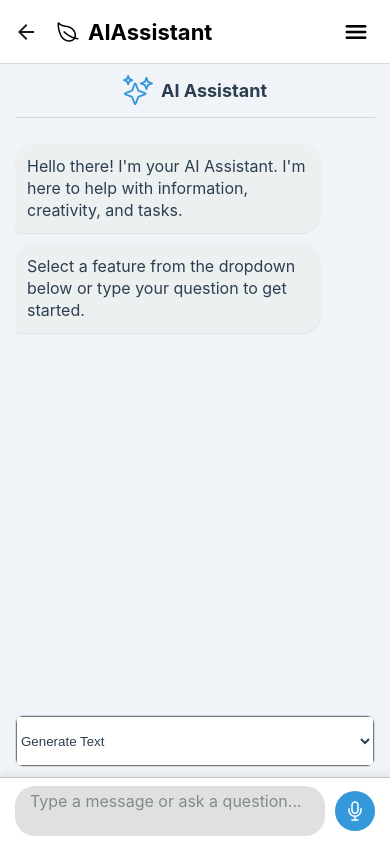
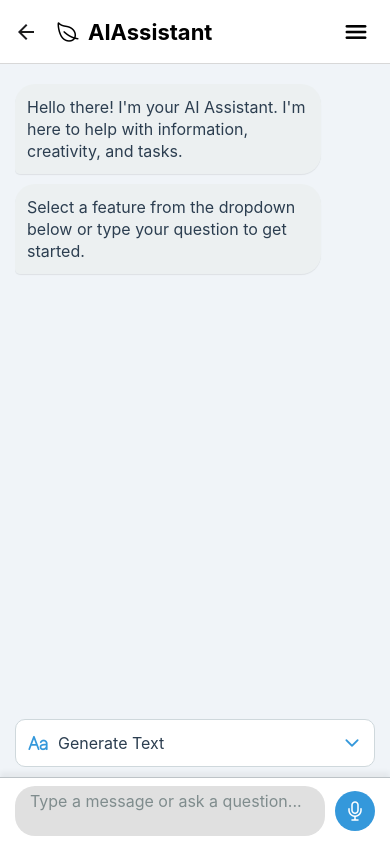
Before and after one commit to Jay0073/Lifease, a React Native app: screen /AIAssistant in a window 390 px wide. Built offline with nearby package versions, Linux system fonts and the light colour scheme.

Commit message:
feat: Update dependencies and enhance AIAssistantScreen and VisualAssistantScreen functionality

```diff
--- a/package.json
+++ b/package.json
@@ -32,8 +32,13 @@
     "react-dom": "18.3.1",
     "react-native": "0.76.9",
     "react-native-dotenv": "^3.4.11",
+    "react-native-gesture-handler": "^2.25.0",
+    "react-native-modalize": "^2.1.1",
+    "react-native-paper": "^5.13.5",
+    "react-native-reanimated": "^3.17.5",
     "react-native-safe-area-context": "4.12.0",
     "react-native-screens": "~4.4.0",
+    "react-native-vector-icons": "^10.2.0",
     "react-native-web": "~0.19.13"
   },
   "devDependencies": {
--- a/screens/AIAssistantScreen.js
+++ b/screens/AIAssistantScreen.js
@@ -1,5 +1,5 @@
-// screens/AIAssistantScreen.js - With Feature Dropdown
-import React, { useState, useRef } from 'react';
+// screens/AIAssistantScreen.js
+import React, { useState, useRef } from "react";
 import {
   View,
   Text,
@@ -10,33 +10,40 @@ import {
   KeyboardAvoidingView,
   Platform,
   SafeAreaView,
-  // Removed UIManager, findNodeHandle as not strictly needed for basic scrollToEnd
-} from 'react-native';
-import Ionicons from '@expo/vector-icons/Ionicons';
-import { Picker } from '@react-native-picker/picker'; // Import Picker
+  Modal,
+  FlatList,
+} from "react-native";
+import Ionicons from "@expo/vector-icons/Ionicons";
+import { GoogleGenerativeAI } from "@google/generative-ai";
 
-// Placeholder for conversation messages
 const initialMessages = [
-    { id: 1, text: "Hello there! I'm your AI Assistant. I'm here to help with information, creativity, and tasks.", sender: 'ai' },
-    { id: 2, text: "Select a feature from the dropdown below or type your question to get started.", sender: 'ai' }, // Updated greeting
+  {
+    id: 1,
+    text: "Hello there! I'm your AI Assistant. I'm here to help with information, creativity, and tasks.",
+    sender: "ai",
+  },
+  {
+    id: 2,
+    text: "Select a feature from the dropdown below or type your question to get started.",
+    sender: "ai",
+  },
 ];
 
-// Define the list of AI features
+const genAI = new GoogleGenerativeAI("AIzaSyCtju80slt9-z-Otk1mKSnpoKCfR8jQRUw");
+
 const aiFeatures = [
-    // { label: 'Select a Feature', value: null }, // Default option
-    { label: 'Generate Text', value: 'generate_text' },
-    { label: 'Analyze Image', value: 'analyze_image' },
-    { label: 'Code Help', value: 'code_help' },
-    { label: 'Translate', value: 'translate' },
-    { label: 'Summarize', value: 'summarize' },
-    // Add more features here
+  { label: "Generate Text", value: "generate_text", icon: "text" },
+  { label: "Analyze Image", value: "analyze_image", icon: "image" },
+  { label: "Code Help", value: "code-slash", icon: "code-slash" },
+  { label: "Translate", value: "language", icon: "language" },
+  { label: "Summarize", value: "document-text", icon: "document-text" },
 ];
-
 
 const AIAssistantScreen = ({ navigation }) => {
   const [messages, setMessages] = useState(initialMessages);
-    const [inputText, setInputText] = useState('');
-    const [selectedFeature, setSelectedFeature] = useState(aiFeatures[0].value); // State for selected feature
+  const [inputText, setInputText] = useState("");
+  const [selectedFeature, setSelectedFeature] = useState(aiFeatures[0]);
+  const [modalVisible, setModalVisible] = useState(false);
   const scrollViewRef = useRef(null);
 
   const scrollToBottom = () => {
@@ -45,97 +52,151 @@ const AIAssistantScreen = ({ navigation }) => {
     }
   };
 
-    const handleSend = () => {
+  const handleSend = async () => {
     if (inputText.trim()) {
-            const newUserMessage = { id: messages.length + 1, text: inputText.trim(), sender: 'user' };
-            setMessages(prevMessages => [...prevMessages, newUserMessage]);
-            setInputText('');
+      const newUserMessage = {
+        id: messages.length + 1,
+        text: inputText.trim(),
+        sender: "user",
+      };
+      setMessages((prevMessages) => [...prevMessages, newUserMessage]);
+      setInputText("");
       setTimeout(scrollToBottom, 50);
 
-            // TODO: Integrate with AI API here - send inputText
-            // Once you get the AI response:
-            // const aiResponse = { id: messages.length + 2, text: "This is a placeholder AI response.", sender: 'ai' };
-            // setMessages(prevMessages => [...prevMessages, aiResponse]);
-            // setTimeout(scrollToBottom, 50);
+      const aiResponseText = await callGeminiAPI(inputText);
+
+      const aiResponse = {
+        id: messages.length + 2,
+        text: aiResponseText,
+        sender: "ai",
+      };
+      setMessages((prevMessages) => [...prevMessages, aiResponse]);
+      setTimeout(scrollToBottom, 50);
     }
   };
 
-     const handleFeatureSelect = (itemValue) => {
-         setSelectedFeature(itemValue);
-         console.log(`Feature selected: ${itemValue}`);
-         if (itemValue) { // If a valid feature is selected (not the default 'Select...')
-             // TODO: Trigger action based on selected feature
-             // You might clear input, prompt the user for specific input related to the feature,
-             // or navigate to a different screen/modal for that feature.
-             // Example: If 'generate_text' is selected, maybe show a text input specifically for generation prompts.
+  const handleFeatureSelect = (feature) => {
+    setSelectedFeature(feature);
+    setModalVisible(false);
+    console.log(`Feature selected: ${feature.value}`);
+  };
+
+  const callGeminiAPI = async (inputText) => {
+    try {
+      const model = genAI.getGenerativeModel({ model: "gemini-2.0-flash" });
+      const prompt = `You are a helpful ai assistant. Please respond to the following input in a simple, clear, and friendly manner: "${inputText}"`;
+      const result = await model.generateContent([prompt]);
+      const response = result?.response?.text()?.trim();
+      console.log("Gemini API Response:", response);
+      return response || "Sorry, I couldn't process your request.";
+    } catch (error) {
+      console.error("Error calling Gemini API:", error);
+      return "An error occurred while processing your request.";
     }
   };
 
-    // Placeholder for the AI Persona icon and text
-    const AIPersona = () => (
-        <View style={styles.aiPersonaContainer}>
-             <Ionicons name="sparkles-outline" size={30} color="#3498db" style={{ marginRight: 8 }}/>
-            <Text style={styles.aiPersonaText}>AI Assistant</Text>
+  const MessageBubble = ({ text, sender }) => (
+    <View
+      style={[
+        styles.messageBubble,
+        sender === "user" ? styles.userMessage : styles.aiMessage,
+      ]}
+    >
+      <Text
+        style={[
+          styles.messageText,
+          sender === "user" ? styles.userMessageText : styles.aiMessageText,
+        ]}
+      >
+        {text}
+      </Text>
     </View>
   );
-
-    // Placeholder for a single message bubble
-    const MessageBubble = ({ text, sender }) => (
-        <View style={[
-            styles.messageBubble,
-            sender === 'user' ? styles.userMessage : styles.aiMessage
-        ]}>
-            <Text style={[
-                styles.messageText,
-                sender === 'user' ? styles.userMessageText : styles.aiMessageText
-            ]}>{text}</Text>
-        </View>
-    );
-
 
   return (
     <KeyboardAvoidingView
       style={styles.safeArea}
-        behavior={Platform.OS === 'ios' ? 'padding' : 'height'}
-        keyboardVerticalOffset={Platform.OS === 'ios' ? 90 : 70}
+      behavior={Platform.OS === "ios" ? "padding" : "height"}
+      keyboardVerticalOffset={Platform.OS === "ios" ? 90 : 70}
     >
-      <SafeAreaView style={{ flex: 1, backgroundColor: '#f0f4f8' }}>
+      <SafeAreaView style={{ flex: 1, backgroundColor: "#f0f4f8" }}>
         <View style={styles.container}>
-
-          {/* --- AI Persona/Greeting Area --- */}
-          <AIPersona />
-
-          {/* --- Conversation/Message Area --- */}
+          {/* --- Conversation Area --- */}
           <ScrollView
             style={styles.messageList}
             contentContainerStyle={styles.messageListContent}
             ref={scrollViewRef}
             onContentSizeChange={scrollToBottom}
           >
-              {messages.map(message => (
-                  <MessageBubble key={message.id} text={message.text} sender={message.sender} />
+            {messages.map((message) => (
+              <MessageBubble
+                key={message.id}
+                text={message.text}
+                sender={message.sender}
+              />
             ))}
           </ScrollView>
 
-          {/* --- Feature Selection (Dropdown Picker) --- */}
+          {/* --- Feature Selection Custom Dropdown --- */}
           <View style={styles.featurePickerContainer}>
-               {/* Optional: Add a label for the picker */}
-               {/* <Text style={styles.pickerLabel}>Select a Feature:</Text> */}
-               <Picker
-                   selectedValue={selectedFeature}
-                   onValueChange={(itemValue, itemIndex) => handleFeatureSelect(itemValue)}
-                   style={styles.featurePicker}
-                    itemStyle={styles.featurePickerItem} // Style for individual items (iOS only)
+            <TouchableOpacity
+              style={styles.dropdownButton}
+              onPress={() => setModalVisible(true)}
             >
-                   {aiFeatures.map(feature => (
-                       <Picker.Item key={feature.value} label={feature.label} value={feature.value} />
-                   ))}
-               </Picker>
+              <Ionicons
+                name={selectedFeature.icon}
+                size={20}
+                color="#3498db"
+                style={{ marginRight: 10 }}
+              />
+              <Text style={styles.dropdownButtonText}>
+                {selectedFeature.label}
+              </Text>
+              <Ionicons
+                name="chevron-down"
+                size={20}
+                color="#3498db"
+                style={{ marginLeft: "auto" }}
+              />
+            </TouchableOpacity>
+
+            <Modal
+              visible={modalVisible}
+              transparent
+              animationType="fade"
+              onRequestClose={() => setModalVisible(false)}
+            >
+              <TouchableOpacity
+                style={styles.modalOverlay}
+                activeOpacity={1}
+                onPressOut={() => setModalVisible(false)}
+              >
+                <View style={styles.modalContent}>
+                  <FlatList
+                    data={aiFeatures}
+                    keyExtractor={(item) => item.value}
+                    renderItem={({ item }) => (
+                      <TouchableOpacity
+                        style={styles.modalItem}
+                        onPress={() => handleFeatureSelect(item)}
+                      >
+                        <Ionicons
+                          name={item.icon}
+                          size={20}
+                          color="#3498db"
+                          style={{ marginRight: 10 }}
+                        />
+                        <Text style={styles.modalItemText}>{item.label}</Text>
+                      </TouchableOpacity>
+                    )}
+                  />
+                </View>
+              </TouchableOpacity>
+            </Modal>
+          </View>
         </View>
 
-
-        </View>
-        {/* --- Input Area (Fixed at Bottom) --- */}
+        {/* --- Input Area --- */}
         <View style={styles.inputContainer}>
           <TextInput
             style={styles.textInput}
@@ -149,18 +210,12 @@ const AIAssistantScreen = ({ navigation }) => {
             enablesReturnKeyAutomatically={true}
             blurOnSubmit={false}
             onSubmitEditing={handleSend}
-                 accessibilityLabel="Message input"
-                 accessibilityHint="Type your message or question for the AI assistant."
           />
-            {/* Send or Mic Button */}
           <TouchableOpacity
             style={styles.sendButton}
             onPress={handleSend}
             disabled={!inputText.trim()}
-                 accessibilityLabel={inputText.trim() ? "Send message" : "Start voice input"}
-                 accessibilityHint={inputText.trim() ? "Sends your typed message." : "Begins recording your voice input."}
           >
-                 {/* Show send icon if text exists, otherwise show mic icon */}
             <Ionicons
               name={inputText.trim() ? "send" : "mic-outline"}
               size={24}
@@ -176,28 +231,13 @@ const AIAssistantScreen = ({ navigation }) => {
 const styles = StyleSheet.create({
   safeArea: {
     flex: 1,
-    backgroundColor: '#f0f4f8',
+    backgroundColor: "#f0f4f8",
   },
   container: {
     flex: 1,
-    backgroundColor: '#f0f4f8',
+    backgroundColor: "#f0f4f8",
     paddingHorizontal: 15,
     paddingTop: 10,
-    justifyContent: 'flex-start',
-  },
-  aiPersonaContainer: {
-     flexDirection: 'row',
-     alignItems: 'center',
-     justifyContent: 'center',
-     marginBottom: 15,
-     paddingBottom: 10,
-     borderBottomWidth: 1,
-     borderBottomColor: '#cfd8dc',
-  },
-  aiPersonaText: {
-      fontSize: 18,
-      fontWeight: 'bold',
-      color: '#2c3e50',
   },
   messageList: {
     flex: 1,
@@ -209,21 +249,21 @@ const styles = StyleSheet.create({
     padding: 12,
     borderRadius: 20,
     marginBottom: 10,
-       maxWidth: '85%',
+    maxWidth: "85%",
     elevation: 1,
-       shadowColor: '#000',
+    shadowColor: "#000",
     shadowOffset: { width: 0, height: 1 },
     shadowOpacity: 0.08,
     shadowRadius: 1,
   },
   userMessage: {
-       backgroundColor: '#3498db',
-       alignSelf: 'flex-end',
+    backgroundColor: "#3498db",
+    alignSelf: "flex-end",
     borderBottomRightRadius: 5,
   },
   aiMessage: {
-       backgroundColor: '#ecf0f1',
-       alignSelf: 'flex-start',
+    backgroundColor: "#ecf0f1",
+    alignSelf: "flex-start",
     borderBottomLeftRadius: 5,
   },
   messageText: {
@@ -231,41 +271,61 @@ const styles = StyleSheet.create({
     lineHeight: 22,
   },
   userMessageText: {
-        color: '#fff',
+    color: "#fff",
   },
   aiMessageText: {
-        color: '#2c3e50',
+    color: "#2c3e50",
   },
-   // Feature Selection (Dropdown) Styles
   featurePickerContainer: {
-       marginBottom: 10, // Space below the picker
-       backgroundColor: '#fff', // White background for picker
-       borderRadius: 8,
+    marginBottom: 10,
+    marginTop: 10,
+  },
+  dropdownButton: {
+    flexDirection: "row",
+    alignItems: "center",
+    backgroundColor: "#fff",
+    padding: 12,
+    borderRadius: 10,
     borderWidth: 1,
-       borderColor: '#cfd8dc',
-       overflow: 'hidden', // Ensures border radius is applied to children
+    borderColor: "#cfd8dc",
   },
-   featurePicker: {
-       height: 50, // Fixed height for the picker
-       width: '100%', // Take full width of container
-       color: '#2c3e50', // Text color
+  dropdownButtonText: {
+    fontSize: 16,
+    color: "#2c3e50",
   },
-   featurePickerItem: {
-       // Styles for individual items (iOS only)
+  modalOverlay: {
+    flex: 1,
+    justifyContent: "center",
+    backgroundColor: "rgba(0,0,0,0.5)",
+    padding: 20,
+  },
+  modalContent: {
+    backgroundColor: "#fff",
+    borderRadius: 10,
+    padding: 10,
+    maxHeight: 300,
+  },
+  modalItem: {
+    flexDirection: "row",
+    alignItems: "center",
+    padding: 12,
+    borderBottomWidth: 1,
+    borderBottomColor: "#eee",
+  },
+  modalItemText: {
     fontSize: 16,
-        color: '#2c3e50',
+    color: "#2c3e50",
   },
-  // Input Area Styles (Fixed Bottom)
   inputContainer: {
-    flexDirection: 'row',
-    alignItems: 'center',
-    backgroundColor: '#fff',
+    flexDirection: "row",
+    alignItems: "center",
+    backgroundColor: "#fff",
     paddingVertical: 8,
     paddingHorizontal: 15,
     borderTopWidth: 1,
-    borderTopColor: '#bdc3c7',
+    borderTopColor: "#bdc3c7",
     elevation: 10,
-     shadowColor: '#000',
+    shadowColor: "#000",
     shadowOffset: { width: 0, height: -5 },
     shadowOpacity: 0.05,
     shadowRadius: 5,
@@ -273,22 +333,22 @@ const styles = StyleSheet.create({
   textInput: {
     flex: 1,
     fontSize: 16,
-    color: '#2c3e50',
-    paddingVertical: Platform.OS === 'ios' ? 10 : 5,
+    color: "#2c3e50",
+    paddingVertical: Platform.OS === "ios" ? 10 : 5,
     paddingHorizontal: 15,
-    backgroundColor: '#e0e0e0',
+    backgroundColor: "#e0e0e0",
     borderRadius: 20,
     marginRight: 10,
     minHeight: 40,
     maxHeight: 120,
   },
   sendButton: {
-    backgroundColor: '#3498db',
+    backgroundColor: "#3498db",
     borderRadius: 20,
     width: 40,
     height: 40,
-    justifyContent: 'center',
-    alignItems: 'center',
+    justifyContent: "center",
+    alignItems: "center",
   },
 });
 
--- a/screens/VisualAssistantScreen.tsx
+++ b/screens/VisualAssistantScreen.tsx
@@ -17,7 +17,6 @@ import AsyncStorage from "@react-native-async-storage/async-storage";
 import speechanimation from "../assets/speechanimation.json";
 import Ionicons from "@expo/vector-icons/Ionicons";
 import { Audio } from "expo-av";
-// Updated expo-camera imports
 import { CameraView, CameraType, useCameraPermissions } from "expo-camera";
 import * as Speech from "expo-speech";
 import { GoogleGenerativeAI } from "@google/generative-ai";
@@ -156,7 +155,7 @@ const VisualAssistantScreen = ({ navigation }) => {
       const parts = [audioPart];
 
       // Initialize the model
-      const model = genAI.getGenerativeModel({ model: "gemini-1.5-flash" });
+      const model = genAI.getGenerativeModel({ model: "gemini-2.0-flash" });
 
       // Create conversational prompt
       const prompt = `
```
Also changed, not shown: 1 other file (tests, documents, lock files or other folders). Lines whose indentation alone changed are shown as unchanged.
